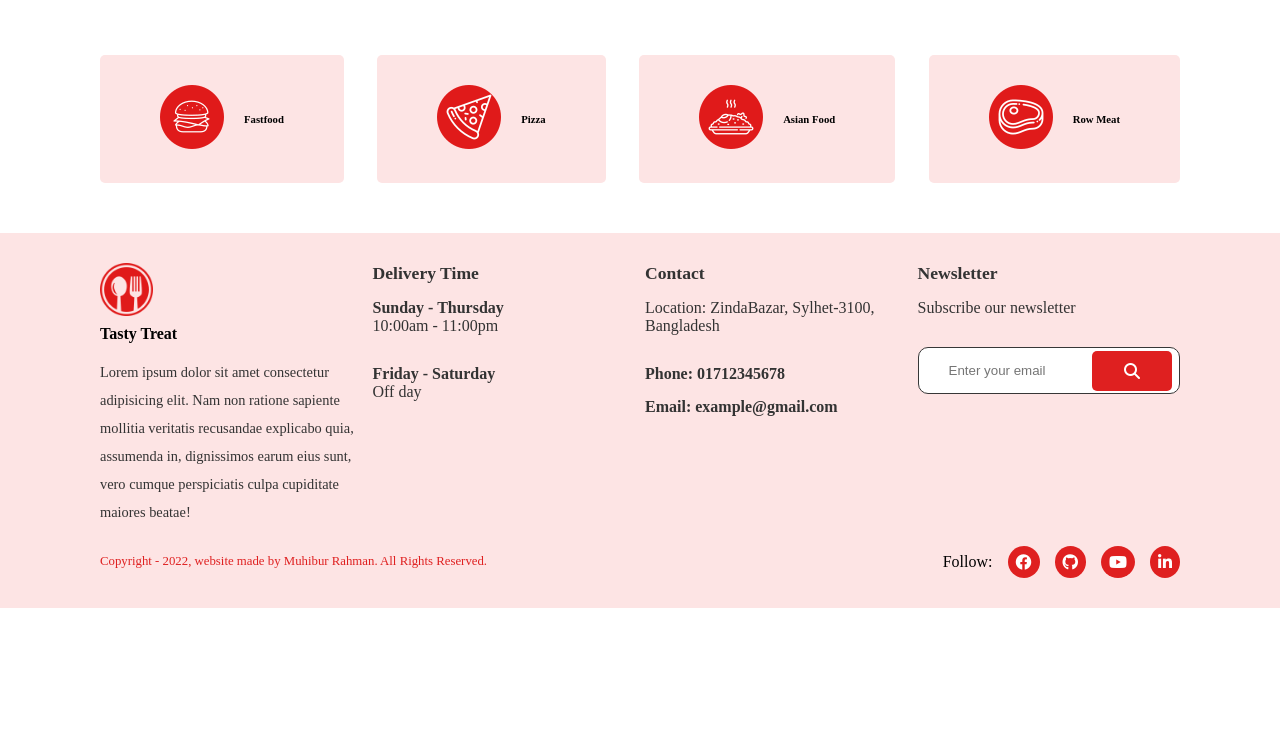
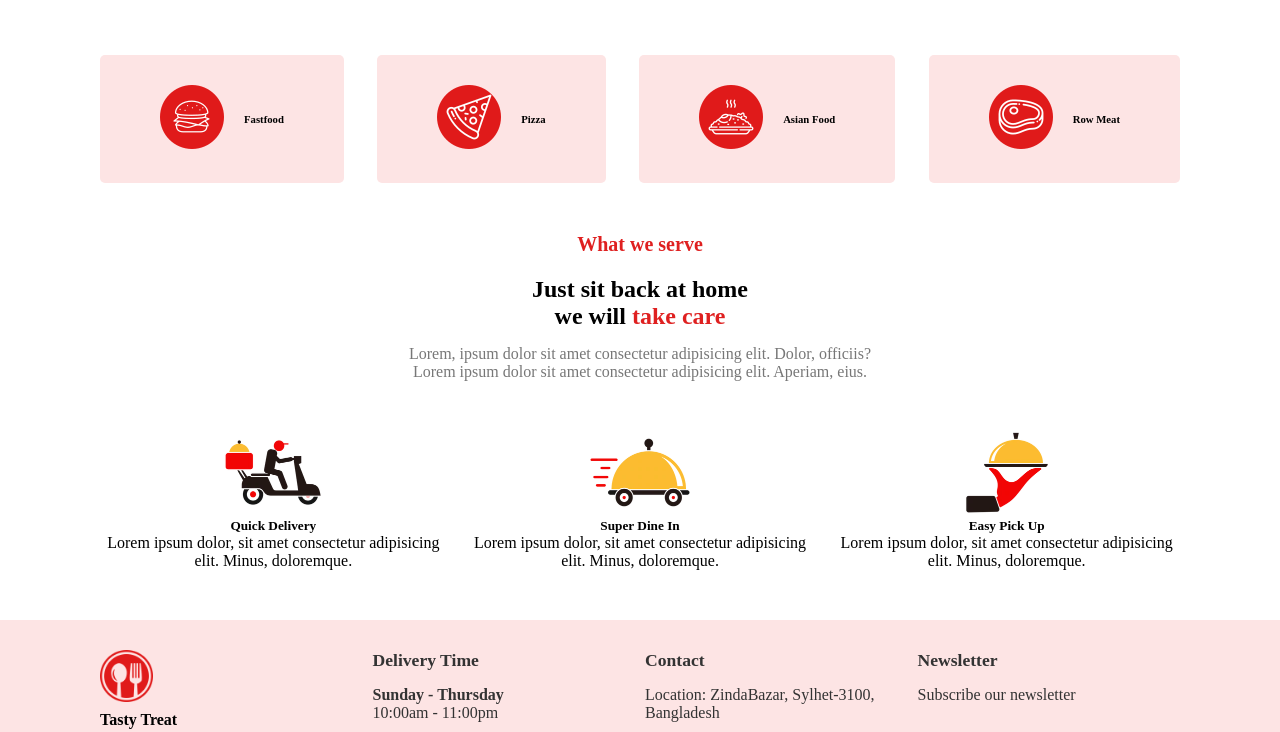
Before and after one commit to toan090400/web-mern-food-delivery-app, a React (Create React App) app in the folder client/: page / in a window 1280 px wide. Shown: the part 496-1228 px from the top of the page. Before the commit the page ends 1104 px from the top, so only its background shows below. Built offline with nearby package versions, Linux system fonts and the light colour scheme.

Commit message:
home-feature

```diff
--- a/client/src/components/Home/Home.jsx
+++ b/client/src/components/Home/Home.jsx
@@ -5,6 +5,9 @@ import category01 from "../../assets/images/category-01.png";
 import category02 from "../../assets/images/category-02.png";
 import category03 from "../../assets/images/category-03.png";
 import category04 from "../../assets/images/category-04.png";
+import service01 from "../../assets/images/service-01.png";
+import service02 from "../../assets/images/service-02.png";
+import service03 from "../../assets/images/service-03.png";
 const Home = () => {
   return (
     <div className="home">
@@ -80,6 +83,53 @@ const Home = () => {
           </div>
         </div>
       </div>
+      <div className="home-feature">
+        <div className="feature-chill">
+          <div className="feature-text">
+            <h5 className="feature-subtitle">What we serve</h5>
+            <div className="title-container">
+              <h2 className="feature-title">Just sit back at home</h2>
+              <h2 className="feature-title">
+                we will <span>take care</span>
+              </h2>
+            </div>
+            <p className="feature_text">
+              Lorem, ipsum dolor sit amet consectetur adipisicing elit. Dolor,
+              officiis?
+            </p>
+            <p className="feature_text">
+              Lorem ipsum dolor sit amet consectetur adipisicing elit. Aperiam,
+              eius.{" "}
+            </p>
+          </div>
+          <div className="feature-data">
+            <div className="feature-item">
+              <img src={service01} alt="feature-img" loading="lazy" />
+              <h5>Quick Delivery</h5>
+              <p>
+                Lorem ipsum dolor, sit amet consectetur adipisicing elit. Minus,
+                doloremque.
+              </p>
+            </div>
+            <div className="feature-item">
+              <img src={service02} alt="feature-img" loading="lazy" />
+              <h5>Super Dine In</h5>
+              <p>
+                Lorem ipsum dolor, sit amet consectetur adipisicing elit. Minus,
+                doloremque.
+              </p>
+            </div>
+            <div className="feature-item">
+              <img src={service03} alt="feature-img" loading="lazy" />
+              <h5>Easy Pick Up</h5>
+              <p>
+                Lorem ipsum dolor, sit amet consectetur adipisicing elit. Minus,
+                doloremque.
+              </p>
+            </div>
+          </div>
+        </div>
+      </div>
     </div>
   );
 };
--- a/client/src/components/Home/_home.scss
+++ b/client/src/components/Home/_home.scss
@@ -107,6 +107,44 @@
       }
     }
   }
+  &-feature {
+    .feature-chill {
+      .feature-text {
+        text-align: center;
+        padding: 20px 0;
+        .feature-subtitle {
+          margin-bottom: 20px;
+          color: #df2020;
+          font-size: 20px;
+        }
+        .title-container {
+          margin-bottom: 15px;
+          .feature-title {
+            span {
+              color: #df2020;
+            }
+          }
+        }
+        .feature_text {
+          color: #777;
+        }
+      }
+      .feature-data {
+        display: flex;
+        align-items: center;
+        gap: 20px;
+        padding: 30px 0;
+        .feature-item {
+          text-align: center;
+          img {
+            object-fit: cover;
+            width: 100px;
+            height: auto;
+          }
+        }
+      }
+    }
+  }
 }
 
 @import "respositive";
--- a/client/src/components/Home/_respositive.scss
+++ b/client/src/components/Home/_respositive.scss
@@ -26,6 +26,10 @@
 @media (max-width: 700px) {
   .home {
     padding: 30px;
+    .home-feature .feature-chill .feature-data {
+      flex-wrap: wrap;
+      justify-content: center;
+    }
   }
 }
 @media (min-width: 320px) and (max-width: 650px) {
```
